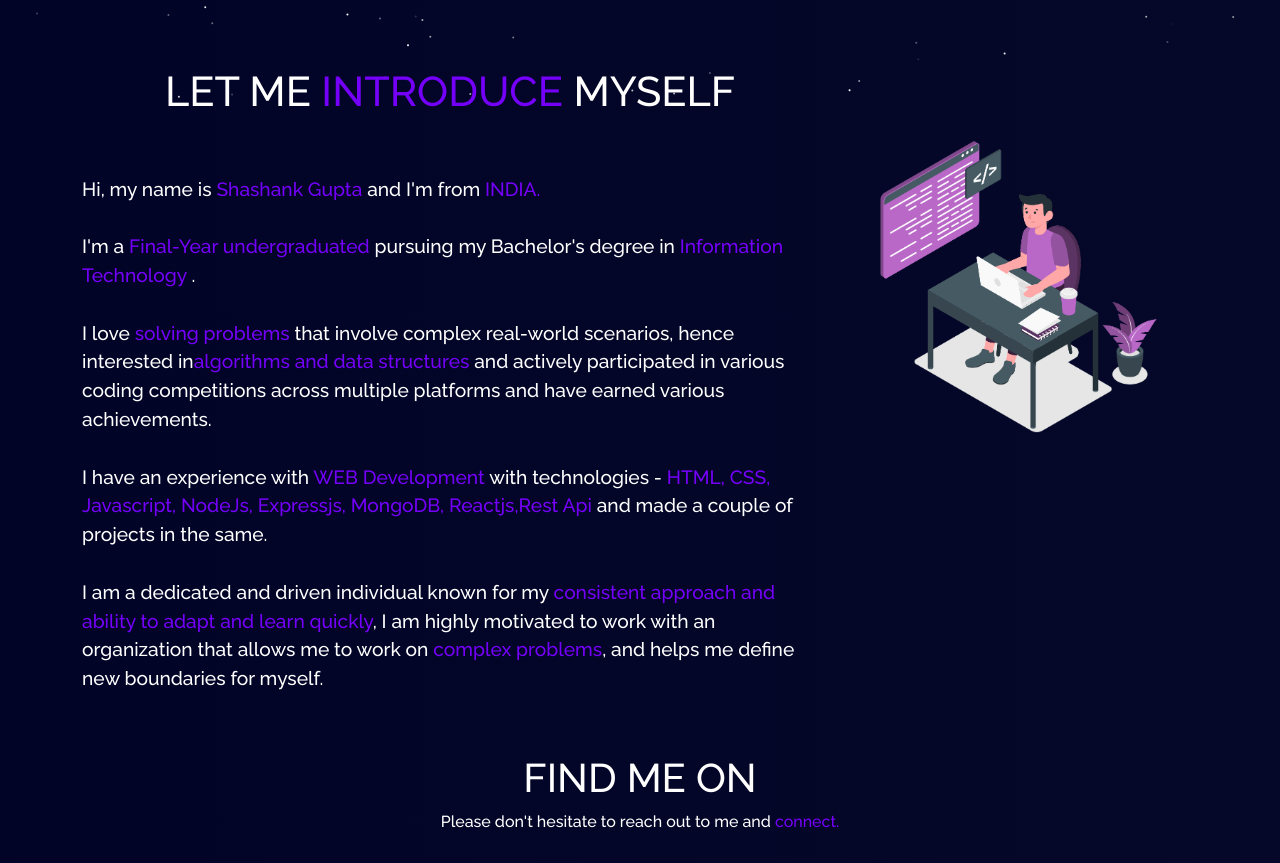
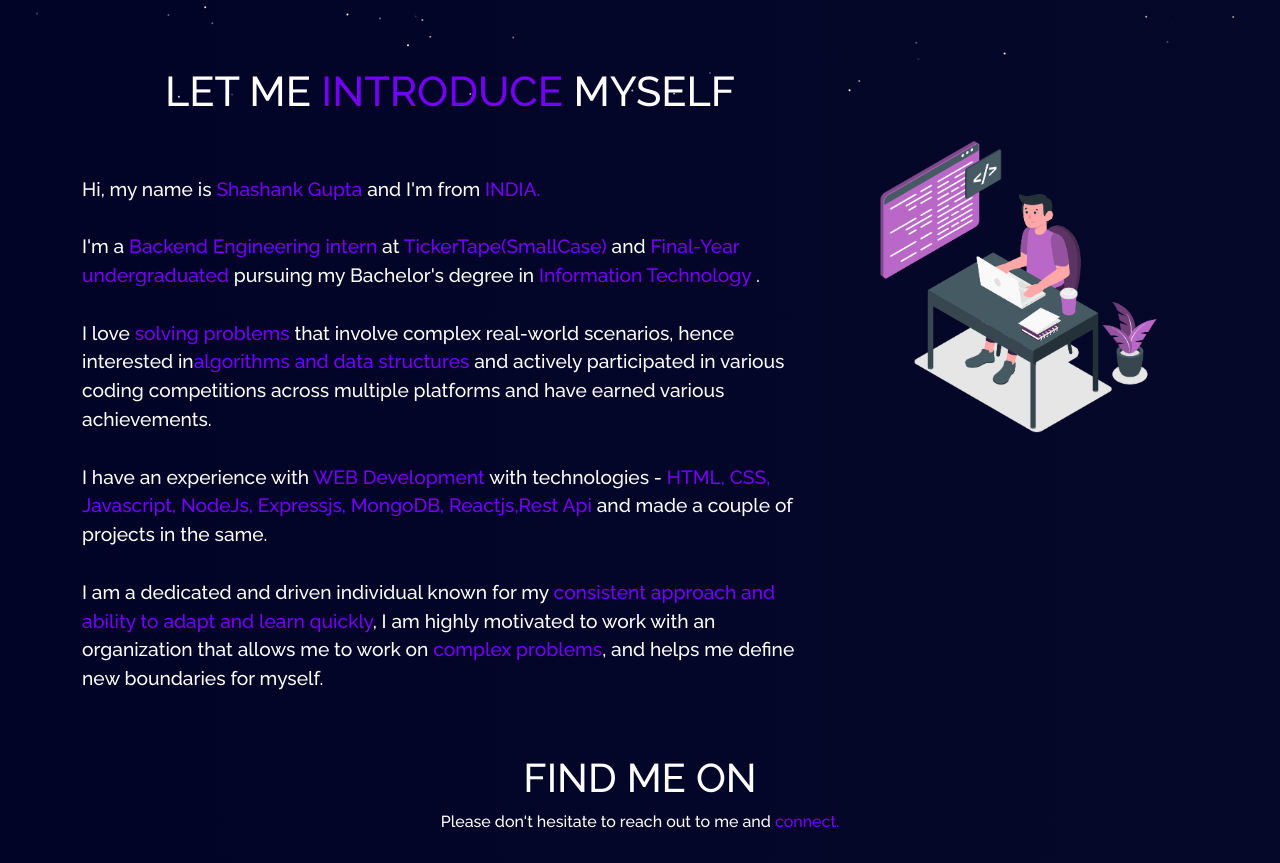
Before and after one commit to theShashankGupta/Portfolio-react, a React (Create React App) app: page / in a window 1280 px wide. Shown: the part 702-1565 px from the top of the page. Built offline with nearby package versions, Linux system fonts and the light colour scheme.

Commit message:
Update About.jsx
Added Backend intern part

```diff
--- a/src/components/Home/About.jsx
+++ b/src/components/Home/About.jsx
@@ -23,7 +23,7 @@ const About = () => {
                  and I'm from <span className="yellow"> INDIA.</span>
                 <br />
                 <br />
-                I'm a <span className="yellow">Final-Year undergraduated </span> pursuing my Bachelor's degree in <span className="yellow">Information Technology </span>.
+                I'm a <span className="yellow">Backend Engineering intern</span> at <span className="yellow">TickerTape(SmallCase)</span> and <span className="yellow">Final-Year undergraduated </span> pursuing my Bachelor's degree in <span className="yellow">Information Technology </span>.
                 <br />
                 <br />
                 I love <span className="yellow">solving problems </span>that involve complex real-world scenarios, hence interested in
```
